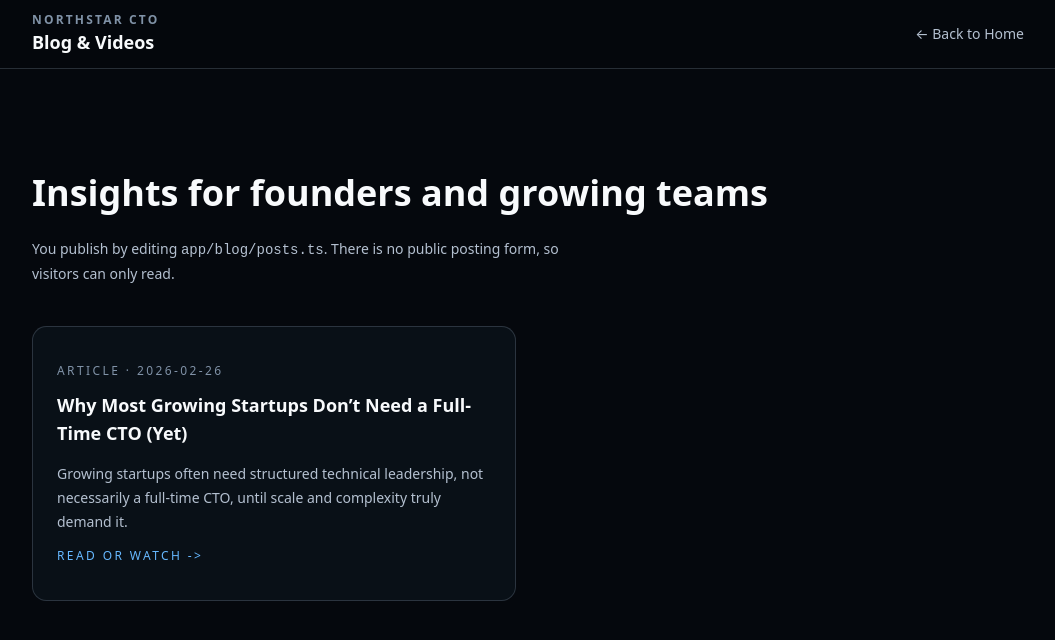
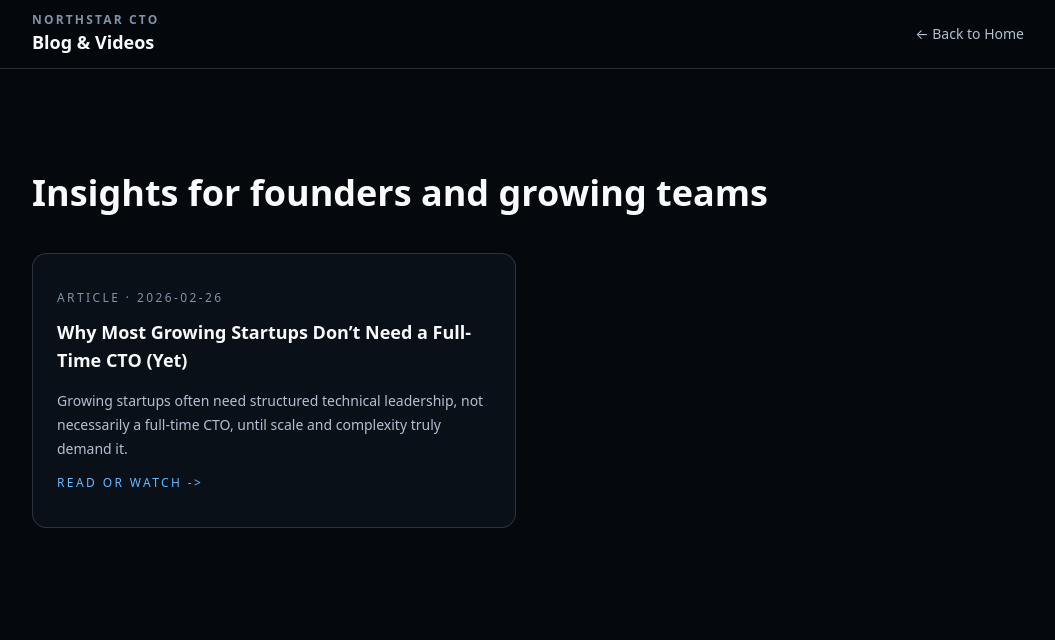
Before and after one commit to sanyagithub/sanyakhurana-fractional-cto, a Next.js app: page /blog in a window 1280 px wide. Shown: the top 640 px of the page, without its empty margins (112-1167 px from the left). Built offline with nearby package versions, Linux system fonts and the light colour scheme.

Commit message:
changing view and adding blog

```diff
--- a/app/blog/page.tsx
+++ b/app/blog/page.tsx
@@ -30,10 +30,10 @@ export default function BlogIndexPage() {
                 <h1 className="text-3xl font-semibold leading-tight text-slate-50 md:text-4xl">
                     Insights for founders and growing teams
                 </h1>
-                <p className="mt-4 max-w-xl text-sm text-slate-300">
-                    You publish by editing <code>app/blog/posts.ts</code>. There is no
-                    public posting form, so visitors can only read.
-                </p>
+                {/*<p className="mt-4 max-w-xl text-sm text-slate-300">*/}
+                {/*    You publish by editing <code>app/blog/posts.ts</code>. There is no*/}
+                {/*    public posting form, so visitors can only read.*/}
+                {/*</p>*/}
 
                 <div className="mt-10 grid gap-6 md:grid-cols-2">
                     {posts.map((post) => (
```
